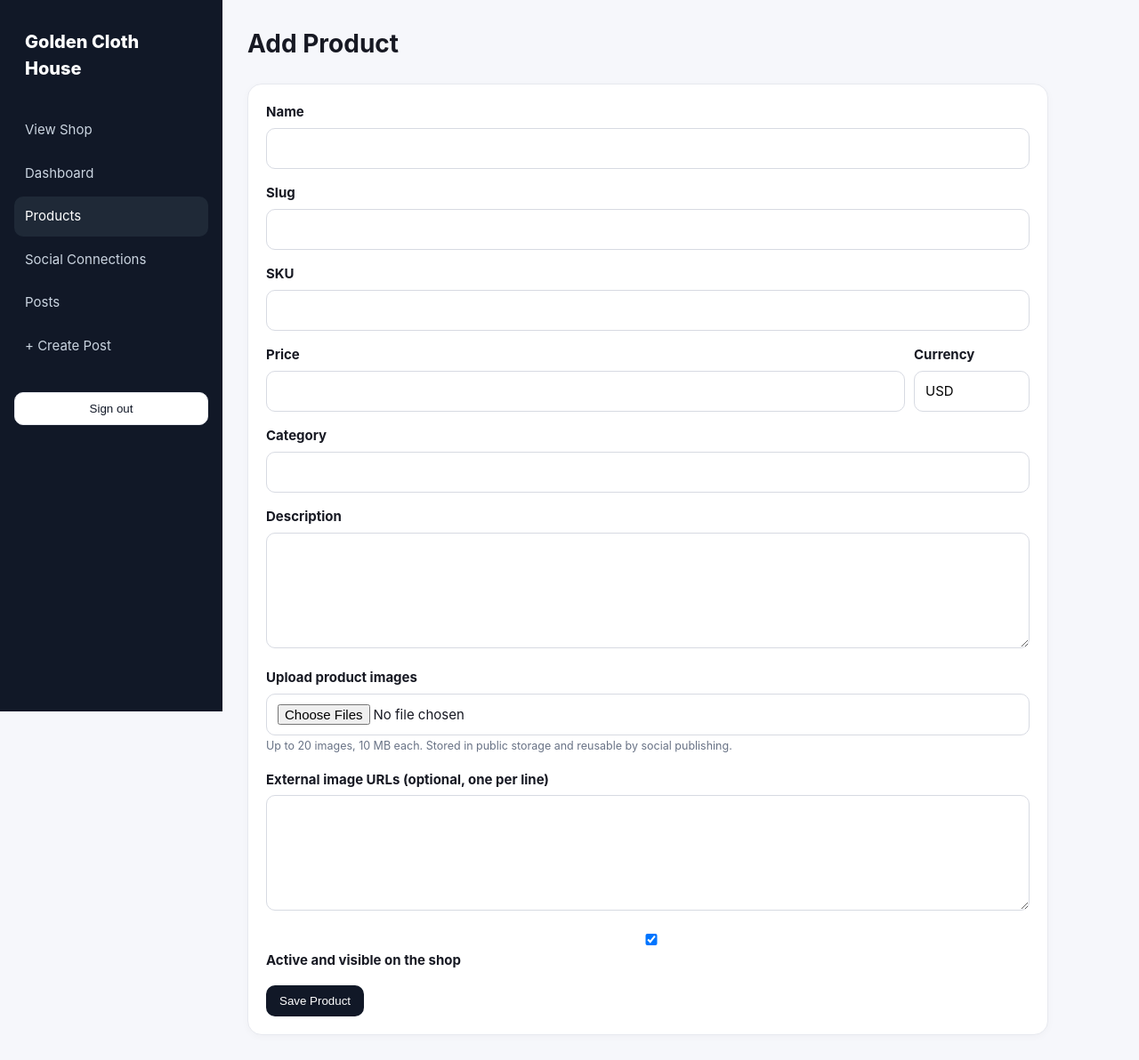
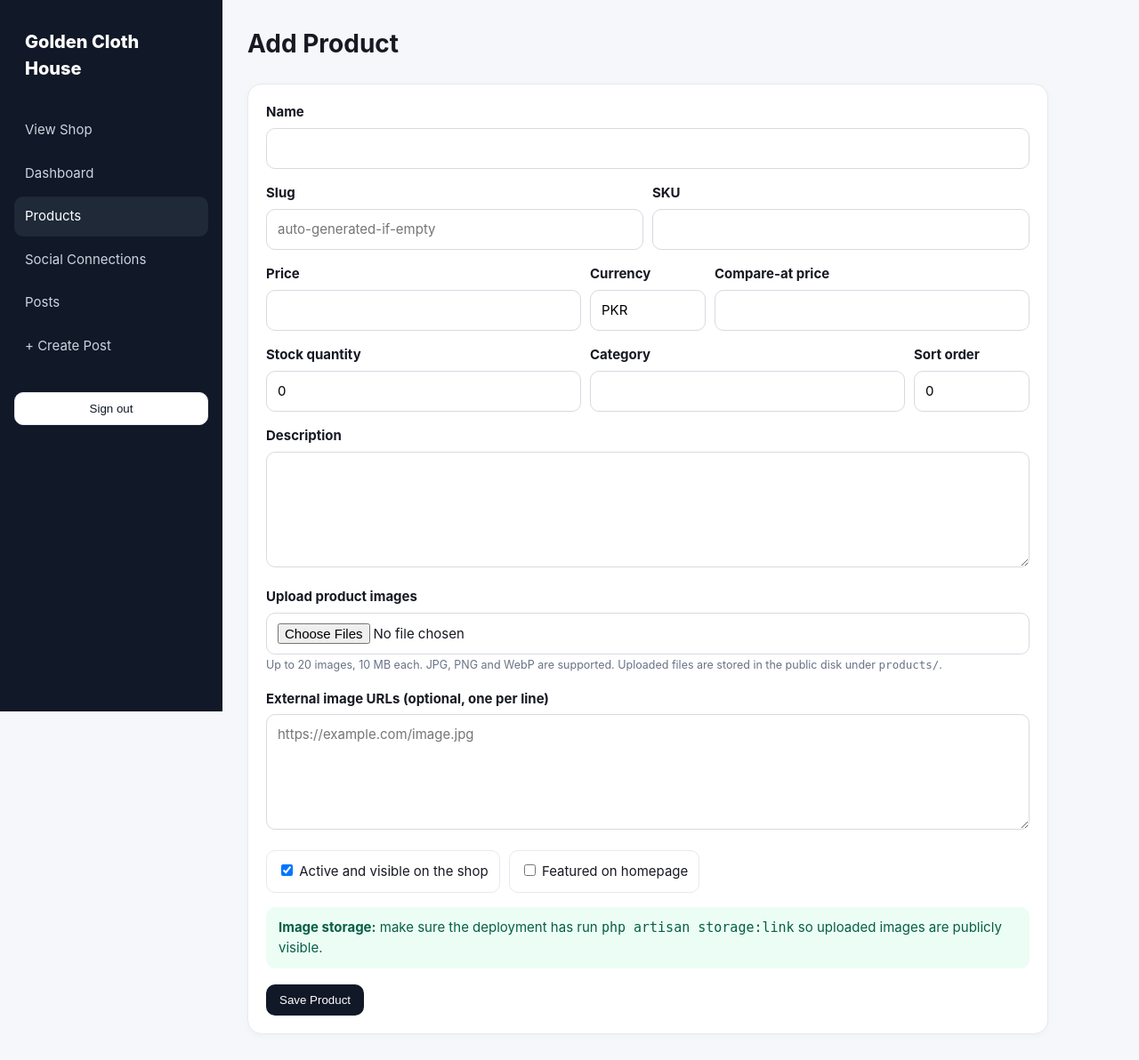
Before and after one commit to Ahmed4726/golden-cloth-house, a Laravel app: page /admin/products/create in a window 1280 px wide. Shown: the whole page at 89% size. After the commit the page ends 1163 px from the top, so only its background shows below. Run offline with Laravel 12, Linux system fonts and the light colour scheme; a user stored in the database is signed in; data comes from the database, SQL or seed files in the repository.

Commit message:
feat: improve product admin form and image controls

```diff
--- a/resources/views/products/form.blade.php
+++ b/resources/views/products/form.blade.php
@@ -1,10 +1,104 @@
-<div class="field"><label>Name</label><input name="name" required value="{{old('name',$product->name??'')}}"></div>
-<div class="field"><label>Slug</label><input name="slug" value="{{old('slug',$product->slug??'')}}"></div>
-<div class="field"><label>SKU</label><input name="sku" value="{{old('sku',$product->sku??'')}}"></div>
-<div class="row"><div class="field" style="flex:1"><label>Price</label><input type="number" step="0.01" min="0" name="price" value="{{old('price',$product->price??'')}}"></div><div class="field" style="width:130px"><label>Currency</label><input name="currency" maxlength="3" value="{{old('currency',$product->currency??'USD')}}"></div></div>
-<div class="field"><label>Category</label><input name="category" value="{{old('category',$product->category??'')}}"></div>
-<div class="field"><label>Description</label><textarea name="description">{{old('description',$product->description??'')}}</textarea></div>
-<div class="field"><label>Upload product images</label><input type="file" name="images[]" multiple accept="image/*"><small class="muted">Up to 20 images, 10 MB each. Stored in public storage and reusable by social publishing.</small></div>
-@if(isset($product) && $product->media_paths)<div class="field"><label>Uploaded images</label><div class="row">@foreach($product->media_paths as $path)<img src="{{asset('storage/'.$path)}}" style="width:80px;height:80px;object-fit:cover;border-radius:8px">@endforeach</div></div>@endif
-<div class="field"><label>External image URLs (optional, one per line)</label><textarea name="image_urls">{{old('image_urls',isset($product)?implode("\n",$product->image_urls??[]):'')}}</textarea></div>
-<div class="field"><label><input type="checkbox" name="active" value="1" {{old('active',isset($product)?$product->active:true)?'checked':''}}> Active and visible on the shop</label></div>
+<div class="field">
+    <label>Name</label>
+    <input name="name" required value="{{ old('name', $product->name ?? '') }}">
+</div>
+
+<div class="row">
+    <div class="field" style="flex:1">
+        <label>Slug</label>
+        <input name="slug" value="{{ old('slug', $product->slug ?? '') }}" placeholder="auto-generated-if-empty">
+    </div>
+
+    <div class="field" style="flex:1">
+        <label>SKU</label>
+        <input name="sku" value="{{ old('sku', $product->sku ?? '') }}">
+    </div>
+</div>
+
+<div class="row">
+    <div class="field" style="flex:1">
+        <label>Price</label>
+        <input type="number" step="0.01" min="0" name="price" required value="{{ old('price', $product->price ?? '') }}">
+    </div>
+
+    <div class="field" style="width:130px">
+        <label>Currency</label>
+        <input name="currency" maxlength="3" value="{{ old('currency', $product->currency ?? config('store.currency')) }}">
+    </div>
+
+    <div class="field" style="flex:1">
+        <label>Compare-at price</label>
+        <input type="number" step="0.01" min="0" name="compare_at_price" value="{{ old('compare_at_price', $product->compare_at_price ?? '') }}">
+    </div>
+</div>
+
+<div class="row">
+    <div class="field" style="flex:1">
+        <label>Stock quantity</label>
+        <input type="number" min="0" name="stock_quantity" required value="{{ old('stock_quantity', $product->stock_quantity ?? 0) }}">
+    </div>
+
+    <div class="field" style="flex:1">
+        <label>Category</label>
+        <input name="category" value="{{ old('category', $product->category ?? '') }}">
+    </div>
+
+    <div class="field" style="width:130px">
+        <label>Sort order</label>
+        <input type="number" min="0" name="sort_order" value="{{ old('sort_order', $product->sort_order ?? 0) }}">
+    </div>
+</div>
+
+<div class="field">
+    <label>Description</label>
+    <textarea name="description">{{ old('description', $product->description ?? '') }}</textarea>
+</div>
+
+<div class="field">
+    <label>Upload product images</label>
+    <input type="file" name="images[]" multiple accept="image/jpeg,image/png,image/webp">
+    <small class="muted">
+        Up to 20 images, 10 MB each. JPG, PNG and WebP are supported.
+        Uploaded files are stored in the public disk under <code>products/</code>.
+    </small>
+</div>
+
+@if (isset($product) && $product->media_paths)
+    <div class="field">
+        <label>Uploaded images</label>
+        <div class="row" style="flex-wrap:wrap;align-items:flex-start;">
+            @foreach ($product->media_paths as $path)
+                <div>
+                    <img
+                        src="{{ asset('storage/'.$path) }}"
+                        alt="{{ $product->name }}"
+                        style="width:90px;height:110px;object-fit:cover;border-radius:8px;display:block;"
+                    >
+                    <small class="muted">{{ $path }}</small>
+                </div>
+            @endforeach
+        </div>
+    </div>
+@endif
+
+<div class="field">
+    <label>External image URLs (optional, one per line)</label>
+    <textarea name="image_urls" placeholder="https://example.com/image.jpg">{{ old('image_urls', isset($product) ? implode("\n", $product->image_urls ?? []) : '') }}</textarea>
+</div>
+
+<div class="row" style="margin-bottom:16px;">
+    <label class="check">
+        <input type="checkbox" name="active" value="1" {{ old('active', isset($product) ? $product->active : true) ? 'checked' : '' }}>
+        Active and visible on the shop
+    </label>
+
+    <label class="check">
+        <input type="checkbox" name="featured" value="1" {{ old('featured', isset($product) ? $product->featured : false) ? 'checked' : '' }}>
+        Featured on homepage
+    </label>
+</div>
+
+<div class="flash">
+    <strong>Image storage:</strong>
+    make sure the deployment has run <code>php artisan storage:link</code> so uploaded images are publicly visible.
+</div>
```
